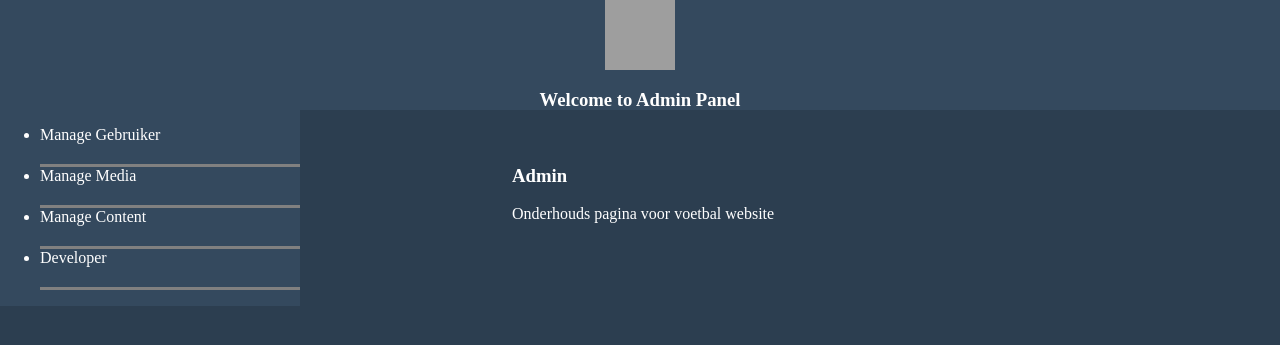
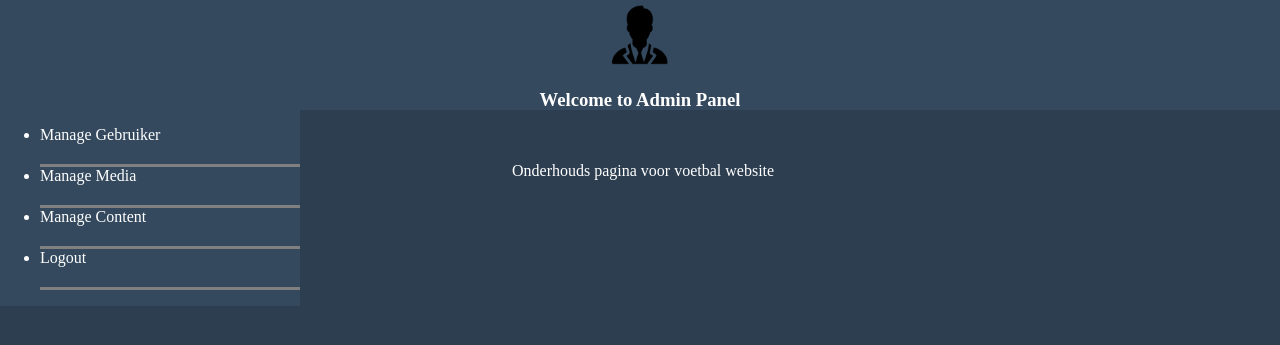
Before and after one commit to Cdtj3/project1, a PHP site: page /admin.php in a window 1280 px wide. Shown: the top 345 px of the page. Run offline with PHP 8.4, Linux system fonts and the light colour scheme; the visitor is signed in with stand-in values (Sample User, id 1); grey boxes are pictures that could not be loaded.

Commit message:
no message

```diff
--- a/Voetbal Vereniging/admin.php
+++ b/Voetbal Vereniging/admin.php
@@ -3,26 +3,25 @@
 <head>
     <title> Admin Panel  </title>
 
-    <link rel="stylesheet" type="text/css" href="admin.css">
+    <link rel="stylesheet" type="text/css" href="css/admin.css">
 </head>
     <body>
-        <div id="header">
-            <center><img src="admin_icon.png" alt="adminLogo" id="adminLogo">
+        <div id="header" class="container-fluid">
+            <center><img src="image/admin_icon.png" alt="adminLogo" id="adminLogo">
             <h3> Welcome to Admin Panel </h3></center>
         </div>
 
-        <div id="sidebar">
+        <div id="sidebar" class="container-fluid">
             <ul>
                 <a href="https//www.blank.nl" target="_blank" style="color: white; text-decoration: none;"> <li> Manage Gebruiker </li><a/>
                 <a href="https//www.blank.nl" target="_blank" style="color: white; text-decoration: none;"> <li> Manage Media </li><a/>
                 <a href="https//www.blank.nl" target="_blank" style="color: white; text-decoration: none;"> <li> Manage Content  </li><a/>
-                <a href="https//www.blank.nl" target="_blank" style="color: white; text-decoration: none;"> <li> Developer </li><a/>
+                <a href="logout.php" target="_blank" style="color: white; text-decoration: none;"> <li> Logout </li><a/>
             </ul>
         </div>
 
         <div id="data">
             <br><br>
-            <h3> Admin </h3>
             <p> Onderhouds pagina voor voetbal website</p>
         </div>
 
--- a/Voetbal Vereniging/login_admin.php
+++ b/Voetbal Vereniging/login_admin.php
@@ -14,7 +14,7 @@
                         <h2>Login</h2>
                         <p>Vul uw gebruikersnaam en wachtwoord in.</p>
                     </div>
-                    <form method="post" action="login.php">
+                    <form method="post" action="login_admin.php">
                         <div class="form-group">
                             <input type="text" class="form-control" name="username" placeholder="Email Address">
                         </div>
--- a/Voetbal Vereniging/require/autologin_admin.php
+++ b/Voetbal Vereniging/require/autologin_admin.php
@@ -6,7 +6,7 @@ $query->execute();
 $id = $query->fetchObject();
 
 if($id != null){
-    $_SESSION["admin"] = $id;
+    $_SESSION["username"] = $id;
     $_SESSION['success'] = "You are now logged in";
     header('location: admin.php');
 }
```
Also changed, not shown: Voetbal Vereniging/image/admin_icon.png (added).
